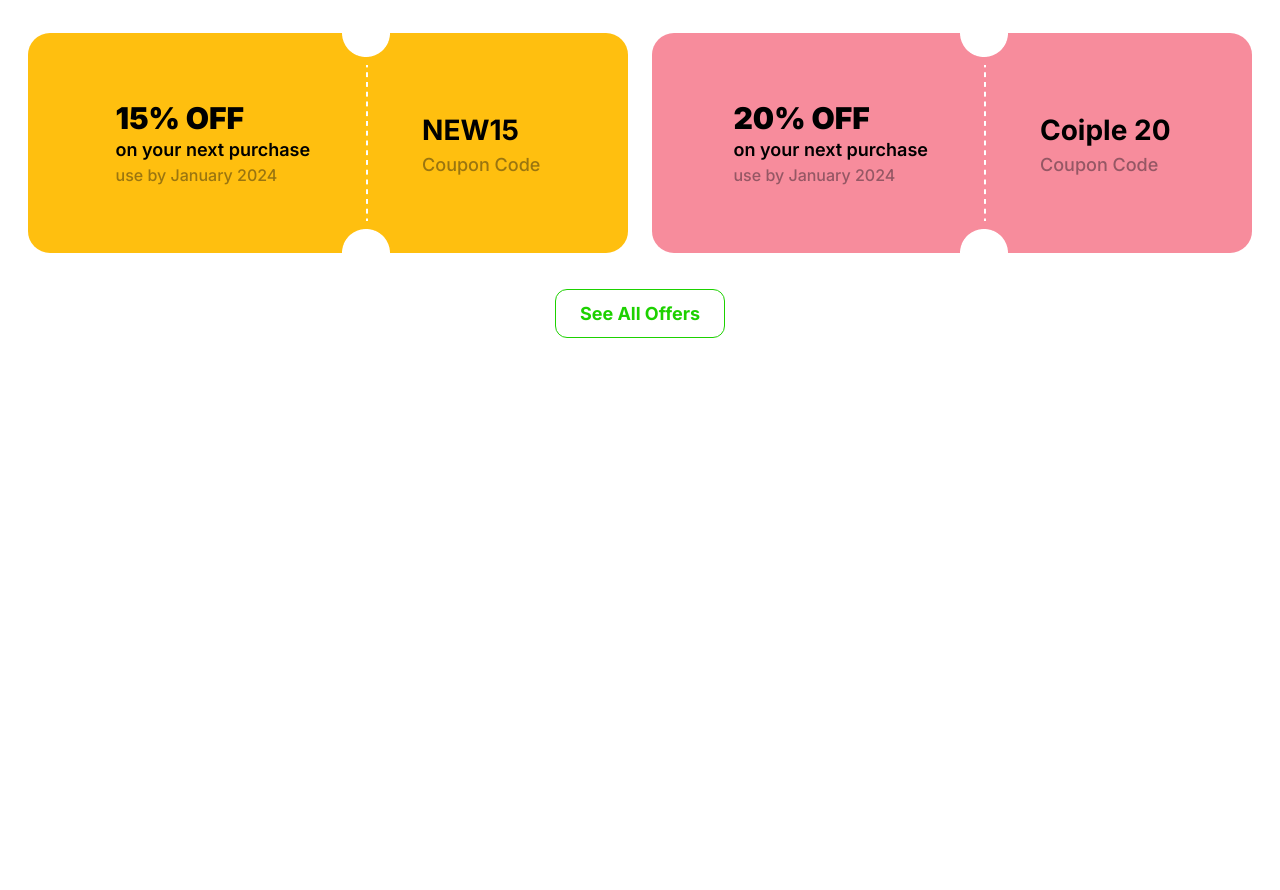
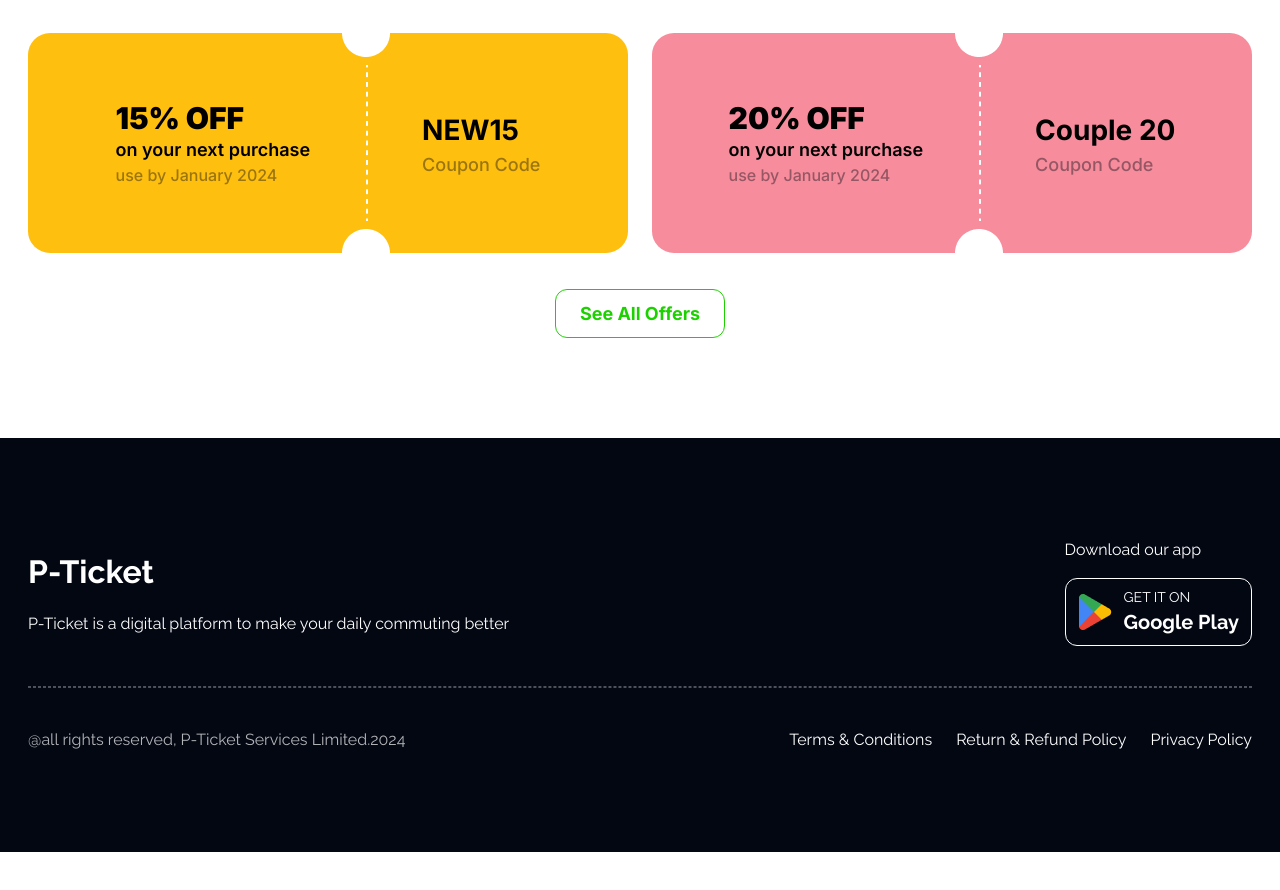
Before and after one commit to nasimFoysal/smart-ticket, a plain HTML site: page index.html in a window 1280 px wide. Shown: the part 780-1670 px from the top of the page. Before the commit the page ends 1518 px from the top, so only its background shows below. Drawn offline with nearby package versions, Linux system fonts and the light colour scheme.

Commit message:
footer done

```diff
--- a/index.html
+++ b/index.html
@@ -89,6 +89,7 @@
                 <h1 class="text-[36px] font-bold">Best Offers For You</h1>
             </div>
             <div class="flex flex-col lg:flex-row gap-4 lg:gap-[24px]">
+                <!-- left side -->
                 <div class="flex items-center justify-center bg-[#ffbf0f]  rounded-[22px] flex-1">
                     <div class="flex flex-col  justify-center lg:pr-8">
                         <h3 class="text-3xl font-black">15% OFF</h3>
@@ -115,33 +116,11 @@
                         <img src="./images/cupon-devider.png" alt="">
                     </div>
                     <div class="flex flex-col lg:pl-8 justify-center">
-                        <h3 class="font-bold text-[28px] ">Coiple 20 </h3>
+                        <h3 class="font-bold text-[28px] ">Couple 20 </h3>
                         <p class="font-medium text-[18px] text-[#03071266]">Coupon Code</p>
                     </div>
 
                 </div>
-
-
-
-
-
-
-
-
-
-                <!-- <div class="flex items-center justify-center bg-[#f78c9c]  rounded-[22px] flex-1">
-                    <div class="flex flex-col items-center justify-center">
-                        <h3 class="text-3xl font-black">15% OFF</h3>
-                        <p class="font-semibold text-[18px]">on your next purchase</p>
-                        <p class="font-medium  text-[#03071266]">use by January 2024</p>
-                    </div>
-                    <img src="./images/cupon-devider.png" alt="">
-                    <div class="flex flex-col items-center justify-center">
-                        <h3 class="font-bold text-[28px] ">NEW15</h3>
-                        <p class="font-medium text-[18px] text-[#03071266]">Coupon Code</p>
-                    </div>
-
-                </div> -->
             </div>
             <div class="text-center mt-9">
                 <button
@@ -154,12 +133,56 @@
         </section>
         <!-- best offer ends -->
 
+        <!-- ticket section starts -->
+        <section>
+
+        </section>
+        <!-- ticket section ends -->
+
     </main>
     <!-- main ends -->
 
 
     <!-- footer starts -->
-    <footer>
+    <footer class="max-w-[1440px] bg-[#030712] text-white py-[100px]">
+        <div class="container mx-auto  px-2 lg:px-7">
+          <div class="flex flex-col lg:flex-row gap-4 text-center lg:text-start items-center justify-between">
+            <div>
+                <div class="text-[24px] lg:text-[32px] font-semibold lg:font-bold mb-4">P-Ticket</div>
+                <p>P-Ticket is a digital platform to make your daily commuting better</p>
+
+            </div>
+            <div>
+                <p class="mb-4">Download our app</p>
+                <div>
+                    <button class="flex items-center justify-center gap-3 border border-white rounded-xl py-[8px] px-[12px] ">
+                        <div><img src="./images/playstore.png" alt=""></div>
+                        <div class="text-start">
+                            <p class="text-sm">GET IT ON</p>
+                            <P class="font-bold text-[20px]">Google Play</P>
+                        </div>
+                    </button>
+                </div>
+
+            </div>
+          </div>
+
+          <hr class="border-dashed border-[1px] border-[#ffffff4c] my-[40px]">
+
+          <div class="flex flex-col lg:flex-row gap-4 items-center justify-between">
+            <div class="text-[#ffffffb2]">
+                @all rights reserved, P-Ticket Services Limited.2024
+            </div>
+            <div class="flex items-center gap-6">
+                <p><a href="">Terms & Conditions</a></p>
+                <p><a href="">Return & Refund Policy</a></p>
+                <p><a href="">Privacy Policy</a></p>
+            </div>
+          </div>
+
+
+        </div>
+
 
     </footer>
 
```
